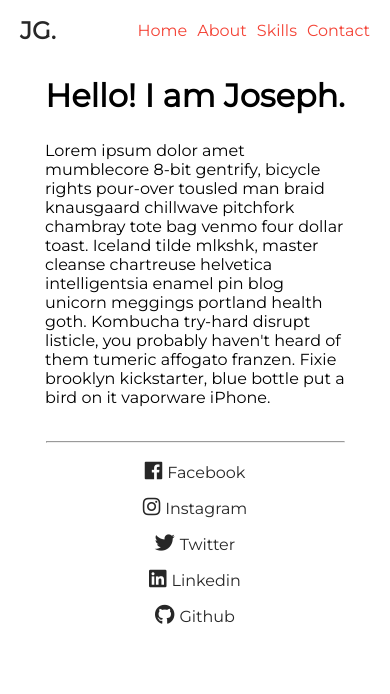
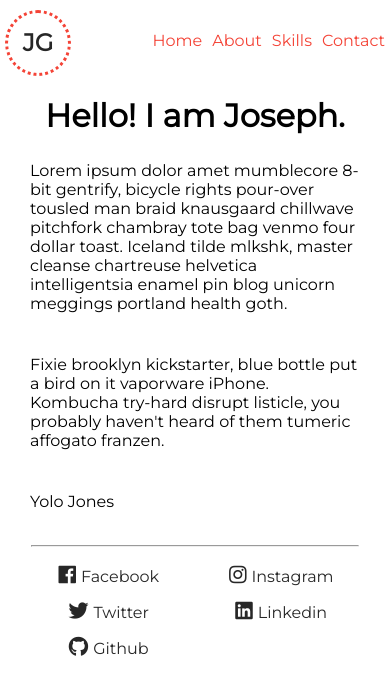
Before and after one commit to JosephGarcia/portfolio, a React app: page / in a window 390 px wide. Built offline with nearby package versions, Linux system fonts and the light colour scheme.

Commit message:
making page mobile

```diff
--- a/public/index.html
+++ b/public/index.html
@@ -10,7 +10,7 @@
     -->
     <link rel="manifest" href="%PUBLIC_URL%/manifest.json">
     <link rel="shortcut icon" href="%PUBLIC_URL%/favicon.ico">
-    <link href="https://fonts.googleapis.com/css?family=Montserrat" rel="stylesheet">
+    <link href="https://fonts.googleapis.com/css?family=Montserrat:100i,400" rel="stylesheet">
     <link href="https://use.fontawesome.com/releases/v5.0.6/css/all.css" rel="stylesheet">
     <!--
       Notice the use of %PUBLIC_URL% in the tags above.
--- a/src/About.js
+++ b/src/About.js
@@ -23,7 +23,6 @@ class About extends Component {
       		<li>I currently have one tattoo but plan to get more, including my leg, torso and right arm.</li>
       		<li>Parents are from hispanic descent. Mom is Honduran and Dad is from Dominican Republic.</li>
       		<li>I am an only child.</li>
-      		<li>I'll probably have a hot girlfriend soon.</li>
       		<li>I try to go over web development material everyday for atleast 1-2 hours. Mostly at Starbucks.</li>
       		<li>My relationship with Chipotle is pretty serious. I eat it everyday. Sometimes twice.</li>
       	</ul>
--- a/src/Header.css
+++ b/src/Header.css
@@ -1,12 +1,19 @@
 .header {
 	display: grid;
-	grid-auto-flow: column;
+	grid-template-columns: 45px auto;
 	color: var(--black);
 	align-items: center;
 }
 
-.header--initials {
-
+.header--initials  {
+	border: 3px dotted var(--lightred);
+    border-radius: 50%;
+    text-align: center;
+    line-height: 50px;
+    width: 50px;
+    height: 50px;
+    padding: 5px;
+    margin-top: 5px;
 }
 
 .header--links {
--- a/src/Header.js
+++ b/src/Header.js
@@ -9,7 +9,7 @@ class Header extends Component {
       <div className="header">
 
         <div className="header--initials">
-          <h2>JG.</h2>
+          <h2>JG</h2>
         </div>
 
         <div className="header--links">
--- a/src/Home.js
+++ b/src/Home.js
@@ -1,5 +1,5 @@
 import React, { Component } from 'react';
-import { BrowserRouter as Router, Route, Link, Redirect, Switch } from 'react-router-dom';
+import { BrowserRouter as Router, Route, Switch } from 'react-router-dom';
 import './Home.css';
 
 import Header from './Header';
--- a/src/Introduction.css
+++ b/src/Introduction.css
@@ -5,6 +5,9 @@ hr {
 
 .introduction {
 	display: grid;
-	justify-items: center;
 	grid-gap: 10px;
 }
+
+.introduction--header {
+	text-align: center;
+}
--- a/src/Introduction.js
+++ b/src/Introduction.js
@@ -10,7 +10,15 @@ class Introduction extends Component {
           Hello! I am Joseph.
         </h1>
         <p>
-          Lorem ipsum dolor amet mumblecore 8-bit gentrify, bicycle rights pour-over tousled man braid knausgaard chillwave pitchfork chambray tote bag venmo four dollar toast. Iceland tilde mlkshk, master cleanse chartreuse helvetica intelligentsia enamel pin blog unicorn meggings portland health goth. Kombucha try-hard disrupt listicle, you probably haven't heard of them tumeric affogato franzen. Fixie brooklyn kickstarter, blue bottle put a bird on it vaporware iPhone.
+          Lorem ipsum dolor amet mumblecore 8-bit gentrify, bicycle rights pour-over tousled man braid knausgaard chillwave pitchfork chambray tote bag venmo four dollar toast. Iceland tilde mlkshk, master cleanse chartreuse helvetica intelligentsia enamel pin blog unicorn meggings portland health goth.
+        </p>
+
+        <p>
+          Fixie brooklyn kickstarter, blue bottle put a bird on it vaporware iPhone. Kombucha try-hard disrupt listicle, you probably haven't heard of them tumeric affogato franzen.
+        </p>
+
+        <p>
+          Yolo Jones
         </p>
         <hr/>
         <Social />
--- a/src/Skills.css
+++ b/src/Skills.css
@@ -13,8 +13,9 @@
 
 .skills--list {
 	display: grid;
-	grid-gap: 5px;
-	grid-template-columns: repeat(auto-fit, 275px);
+	grid-gap: 15px;
+	grid-template-columns: repeat(auto-fit, 225px);
+	justify-content: center;
 }
 
 .rules li {
--- a/src/index.css
+++ b/src/index.css
@@ -10,8 +10,8 @@ a {
 	text-decoration: none;
 }
 body {
-  margin: 0;
-  padding: 5px 20px;
+  	margin: 0;
+  	padding: 5px 30px;
 	font-family: 'Montserrat', sans-serif;
 }
 
@@ -31,7 +31,7 @@ h6 {
 }
 
 .content {
-	padding: 0 25px;
+	padding: 0 150px;
 }
 
 .red-heart {
@@ -41,3 +41,13 @@ h6 {
 .grey-heart {
 	color: var(--grey);
 }
+
+
+@media (min-width: 320px) and (max-width: 768px) {
+	body {
+		padding: 5px 5px;
+	}
+	.content {
+  		padding: 0 25px;
+  	}
+}
```
